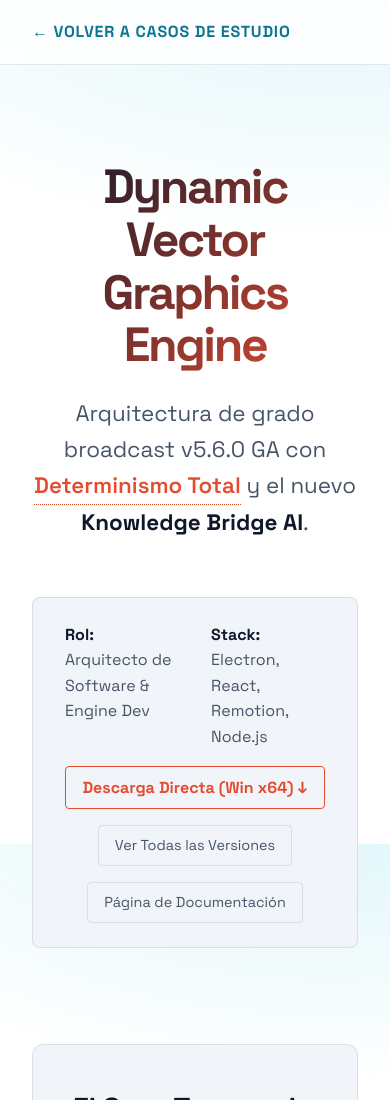
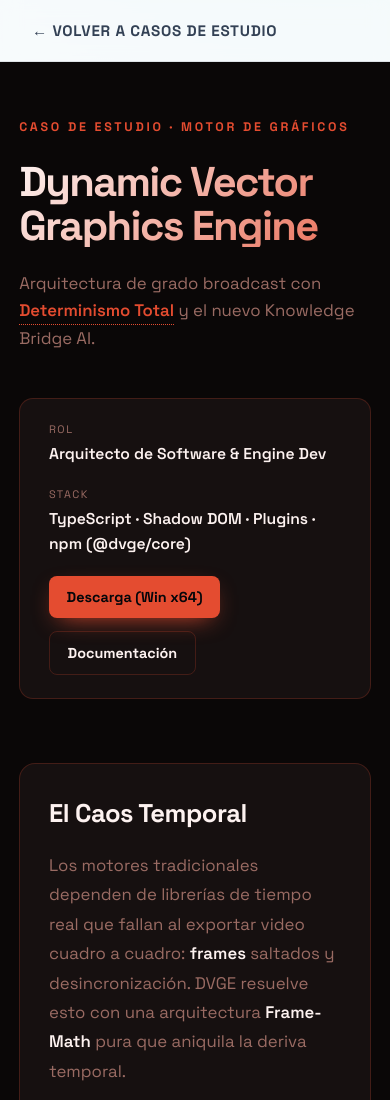
Before and after one commit to Mushi-Ayaka/Portafolio, a Next.js app: page /proyectos/dvge in a window 390 px wide. Shown: the top 1100 px of the page. Built offline with nearby package versions, Linux system fonts and the light colour scheme.

Commit message:
fix: commitear cambios sin persistir (6 Ver Mas, blogs, case-studies compartidos)

```diff
--- a/src/app/(case-studies)/layout.tsx
+++ b/src/app/(case-studies)/layout.tsx
@@ -24,13 +24,13 @@
           <nav style={{
             position: 'sticky',
             top: 0,
-           padding: '1.2rem 2rem',
-           background: 'rgba(255,255,255,0.85)',
+            padding: '1.1rem 2rem',
+            background: 'rgba(248,250,252,0.82)',
             backdropFilter: 'blur(10px)',
             zIndex: 1000,
             borderBottom: '1px solid rgba(15,23,42,0.10)'
           }}>
-            <Link href="/#proyectos" style={{ color: 'var(--accent-primary)', fontWeight: '700', fontSize: '1rem', letterSpacing: '0.05em' }}>
+             <Link href="/#proyectos" style={{ color: '#334155', fontWeight: '700', fontSize: '0.95rem', letterSpacing: '0.05em' }}>
               &larr; VOLVER A CASOS DE ESTUDIO
             </Link>
          </nav>
--- a/src/app/(case-studies)/proyectos/dvge/dvge.module.css
+++ /dev/null
@@ -1,221 +0,0 @@
-.article {
-  max-width: 1000px;
-  margin: 0 auto;
-  padding: 4rem 2rem 8rem 2rem;
-  display: flex;
-  flex-direction: column;
-  gap: 6rem;
-  color: var(--text-main);
-  animation: fadeIn 1s ease-out;
-}
-
-.hero {
-  display: flex;
-  flex-direction: column;
-  gap: 1.5rem;
-  align-items: center;
-  text-align: center;
-  margin-top: 2rem;
-}
-
-.title {
-  font-size: 4.5rem;
-  font-weight: 800;
-  letter-spacing: -0.05em;
-  background: linear-gradient(135deg, var(--text-main) 0%, #E44C30 100%);
-  -webkit-background-clip: text;
-  -webkit-text-fill-color: transparent;
-  line-height: 1.1;
-}
-
-.subtitle {
-  font-size: 1.4rem;
-  color: var(--text-muted);
-  max-width: 700px;
-}
-
-.subtitle strong {
-  color: var(--text-main);
-}
-
-.metaData {
-  display: flex;
-  flex-direction: column;
-  gap: 1.5rem;
-  margin-top: 2rem;
-  background: var(--bg-sidebar);
-  padding: 1.5rem 2rem;
-  border-radius: 8px;
-  border: 1px solid var(--border-subtle);
-  align-items: center;
-}
-
-.metaInfo {
-  display: flex;
-  gap: 2rem;
-}
-.metaInfo span { color: var(--text-muted); }
-.metaInfo strong { color: var(--text-main); margin-right: 0.5rem; }
-
-.buttonGroup {
-  display: flex;
-  gap: 1rem;
-  flex-wrap: wrap;
-  justify-content: center;
-  width: 100%;
-}
-
-.secondaryLink {
-  color: var(--text-muted);
-  text-decoration: none;
-  font-size: 0.9rem;
-  padding: 0.5rem 1rem;
-  border: 1px solid var(--border-subtle);
-  border-radius: 4px;
-  transition: all 0.2s ease;
-  display: flex;
-  align-items: center;
-}
-
-.secondaryLink:hover {
-  border-color: var(--accent-primary);
-  color: var(--accent-primary);
-  background: rgba(228, 76, 48, 0.05);
-}
-
-.gridSection {
-  display: grid;
-  grid-template-columns: repeat(auto-fit, minmax(300px, 1fr));
-  gap: 2rem;
-}
-
-.card {
-  padding: 2.5rem;
-  background-color: var(--bg-sidebar);
-  border: 1px solid var(--border-subtle);
-  border-radius: 12px;
-}
-.card p, .cardHighlight p {
-  font-size: 1.1rem;
-  line-height: 1.8;
-  color: var(--text-muted);
-}
-.card p em, .cardHighlight p em {
-  color: var(--text-main);
-  font-style: normal;
-}
-
-.cardHighlight {
-  padding: 2.5rem;
-  background-color: rgba(228, 76, 48, 0.1);
-  border: 1px solid #E44C30;
-  border-radius: 12px;
-  box-shadow: 0 4px 30px rgba(0,0,0,0.5);
-}
-
-.cardTitle {
-  font-size: 1.8rem;
-  margin-bottom: 1.5rem;
-  color: var(--text-main);
-  font-weight: 800;
-  letter-spacing: -0.02em;
-}
-.cardHighlight .cardTitle {
-  color: #E44C30;
-}
-
-.mediaContainer {
-  width: 100%;
-}
-
-.demoVideo {
-  width: 100%;
-  aspect-ratio: 16/9;
-  object-fit: cover;
-  border-radius: 12px;
-  border: 1px solid var(--border-subtle);
-  box-shadow: 0 8px 30px rgba(0,0,0,0.5);
-  display: block;
-}
-
-.engineeringSection {
-  padding-left: 2rem;
-  border-left: 4px solid #E44C30;
-}
-.engineeringSection h2 {
-  font-size: 2.5rem;
-  margin-bottom: 1.5rem;
-  letter-spacing: -0.04em;
-}
-.engineeringSection p {
-  font-size: 1.15rem;
-  color: var(--text-muted);
-  line-height: 1.8;
-}
-
-@keyframes fadeIn {
-  from { opacity: 0; transform: translateY(10px); }
-  to { opacity: 1; transform: translateY(0); }
-}
-
-@media (max-width: 768px) {
-  .title { font-size: 3rem; }
-  .metaData { flex-direction: column; gap: 1rem; text-align: left; }
-}
-
-/* TOOLTIP NATIVO CSS */
-.tooltip {
-  position: relative;
-  display: inline-block;
-  cursor: help;
-  border-bottom: 1px dotted #E44C30;
-  color: #E44C30;
-  font-weight: 600;
-  transition: color 0.2s;
-}
-
-.tooltip::before {
-  content: attr(data-tooltip);
-  position: absolute;
-  bottom: 100%;
-  left: 50%;
-  transform: translateX(-50%) translateY(10px);
-  background-color: var(--bg-card);
-  color: var(--text-main);
-  padding: 0.6rem 1rem;
-  border-radius: 6px;
-  border: 1px solid var(--border-subtle);
-  font-size: 0.85rem;
-  white-space: nowrap;
-  opacity: 0;
-  visibility: hidden;
-  transition: all 0.2s ease-out;
-  z-index: 100;
-  box-shadow: 0 4px 15px rgba(0,0,0,0.5);
-  pointer-events: none;
-}
-
-.tooltip:hover::before {
-  opacity: 1;
-  visibility: visible;
-  transform: translateX(-50%) translateY(-10px);
-}
-
-.demoLink {
-  color: #E44C30;
-  text-decoration: none;
-  font-weight: 700;
-  display: flex;
-  align-items: center;
-  gap: 0.5rem;
-  transition: all 0.2s ease;
-  padding: 0.5rem 1rem;
-  border: 1px solid #E44C30;
-  border-radius: 4px;
-}
-
-.demoLink:hover {
-  background-color: #E44C30;
-  color: #000;
-  transform: translateX(5px);
-}
--- a/src/app/(case-studies)/proyectos/dvge/page.tsx
+++ b/src/app/(case-studies)/proyectos/dvge/page.tsx
@@ -1,84 +1,86 @@
-import styles from './dvge.module.css';
+import { CaseStudy, CaseTooltip, type Brand } from "@/components/CaseStudy";
+
+const brand: Brand = {
+  bg: "#0a0707",
+  surface: "#161010",
+  primary: "#e44c30",
+  accent: "#ff6b4a",
+  text: "#fdf2f0",
+  muted: "#9a6b63",
+  border: "rgba(228,76,48,0.22)",
+};
 
 export default function DVGEPage() {
   return (
-    <article className={styles.article}>
-
-      {/* 1. HERO Y CONTEXTO VITAL */}
-      <header className={styles.hero}>
-        <h1 className={styles.title}>Dynamic Vector Graphics Engine</h1>
-        <p className={styles.subtitle}>Arquitectura de grado broadcast v5.6.0 GA con <strong><span className={styles.tooltip} data-tooltip="Consistencia idéntica de cuadros en cada renderizado.">Determinismo Total</span></strong> y el nuevo <strong>Knowledge Bridge AI</strong>.</p>
-
-        <div className={styles.metaData}>
-          <div className={styles.metaInfo}>
-            <span><strong>Rol:</strong> Arquitecto de Software & Engine Dev</span>
-            <span><strong>Stack:</strong> Electron, React, Remotion, Node.js</span>
-          </div>
-
-          <div className={styles.buttonGroup}>
-            <a
-              href="https://github.com/Mushi-Ayaka/Dynamic-Vector-Graphics-Engine--DVGE-/releases/download/v5.8.0/DVGE-Setup-5.8.0.exe"
-              target="_blank"
-              rel="noopener"
-              className={styles.demoLink}
-            >
-              Descarga Directa (Win x64) ↓
-            </a>
-            <a
-              href="https://github.com/Mushi-Ayaka/Dynamic-Vector-Graphics-Engine--DVGE-/releases"
-              target="_blank"
-              rel="noopener"
-              className={styles.secondaryLink}
-            >
-              Ver Todas las Versiones
-            </a>
-            <a
-              href="https://mushi-ayaka.github.io/DVGE-Docs/"
-              target="_blank"
-              rel="noopener"
-              className={styles.secondaryLink}
-            >
-              Página de Documentación
-            </a>
-          </div>
-        </div>
-      </header>
-
-      {/* 2. EXPLICACIÓN INMERSIVA (Problema vs Solución) */}
-      <section className={styles.gridSection}>
-        <div className={styles.card}>
-          <h2 className={styles.cardTitle}>El Caos Temporal</h2>
-          <p>
-            Los motores de gráficos tradicionales dependen de librerías de tiempo real que fallan al exportar video cuadro a cuadro. El resultado: <em>frames</em> saltados y desincronización. DVGE resuelve esto mediante una arquitectura <strong>Frame-Math</strong> pura que aniquila la deriva temporal.
-          </p>
-        </div>
-        <div className={styles.cardHighlight}>
-          <h2 className={styles.cardTitle}>Knowledge Bridge AI</h2>
-          <p>
-            La v5.5 introduce la inyección de contexto nativa. Al arrastrar el PDF de reglas generado por el motor directamente a una IA, el asistente comprende instantáneamente las restricciones del Shadow DOM y el Sandbox, permitiendo generar código funcional al primer intento.
-          </p>
-        </div>
-      </section>
-
-      <section className={styles.mediaContainer}>
-        <video
-          className={styles.demoVideo}
-          src="/media/demoDVGE.mp4"
-          autoPlay
-          muted
-          loop
-          playsInline
-        />
-      </section>
-
-      {/* 4. CIERRE ARQUITECTONICO I/O & RENDIMIENTO */}
-      <section className={styles.engineeringSection}>
-        <h2>Persistencia y Estabilidad (v5.6.0 GA)</h2>
-        <p>
-          Para evitar la corrupción de proyectos, el motor utiliza un subsistema de <strong>I/O Atómico Asíncrono</strong>. En la versión 5.6.0, se introduce la <strong>Gestión Integral de Proyectos</strong>: renombrado y eliminación atómica desde la Galería, Control de Integridad de Plugins que bloquea proyectos con dependencias faltantes, y Auto-Fetch de Chromium y FFmpeg que elimina cualquier dependencia del entorno del usuario.
-        </p>
-      </section>
-
-    </article>
+    <CaseStudy
+      brand={brand}
+      eyebrow="Caso de Estudio · Motor de Gráficos"
+      title="Dynamic Vector Graphics Engine"
+      subtitle={
+        <>
+          Arquitectura de grado broadcast con{" "}
+          <strong>
+            <CaseTooltip
+              term="Determinismo Total"
+              definition="Consistencia idéntica de cuadros en cada renderizado."
+            />
+          </strong>{" "}
+          y el nuevo Knowledge Bridge AI.
+        </>
+      }
+      role="Arquitecto de Software & Engine Dev"
+      stack="TypeScript · Shadow DOM · Plugins · npm (@dvge/core)"
+      links={[
+        {
+          label: "Descarga (Win x64)",
+          href: "https://github.com/Mushi-Ayaka/Dynamic-Vector-Graphics-Engine--DVGE-/releases/download/v5.8.0/DVGE-Setup-5.8.0.exe",
+          primary: true,
+        },
+        {
+          label: "Documentación",
+          href: "https://mushi-ayaka.github.io/DVGE-Docs/",
+        },
+      ]}
+      problem={{
+        title: "El Caos Temporal",
+        body: (
+          <>
+            Los motores tradicionales dependen de librerías de tiempo real que
+            fallan al exportar video cuadro a cuadro: <em>frames</em> saltados y
+            desincronización. DVGE resuelve esto con una arquitectura{" "}
+            <em>Frame-Math</em> pura que aniquila la deriva temporal.
+          </>
+        ),
+      }}
+      solution={{
+        title: "Knowledge Bridge AI",
+        body: (
+          <>
+            La v5.5 introduce inyección de contexto nativa. Al arrastrar el PDF
+            de reglas del motor a una IA, el asistente comprende al instante las
+            restricciones del Shadow DOM y el Sandbox, generando código
+            funcional al primer intento.
+          </>
+        ),
+      }}
+      video="/media/demoDVGE.mp4"
+      gallery={[
+        { caption: "Editor de escenas en vivo" },
+        { caption: "Plugin Sandbox" },
+      ]}
+      engineering={{
+        title: "Persistencia y Estabilidad (v5.6.0 GA)",
+        body: (
+          <>
+            Subsistema de <em>I/O Atómico Asíncrono</em> para evitar corrupción
+            de proyectos. Gestión Integral de Proyectos: renombrado y
+            eliminación atómica desde la Galería, Control de Integridad de
+            Plugins que bloquea dependencias faltantes, y Auto-Fetch de
+            Chromium y FFmpeg que elimina cualquier dependencia del entorno del
+            usuario.
+          </>
+        ),
+      }}
+    />
   );
 }
--- a/src/app/(case-studies)/proyectos/twitter-clone/twitter.module.css
+++ /dev/null
@@ -1,189 +0,0 @@
-.article {
-  max-width: 1000px;
-  margin: 0 auto;
-  padding: 4rem 2rem 8rem 2rem;
-  display: flex;
-  flex-direction: column;
-  gap: 6rem;
-  color: var(--text-main);
-  animation: fadeIn 1s ease-out;
-}
-
-.hero {
-  display: flex;
-  flex-direction: column;
-  gap: 1.5rem;
-  align-items: center;
-  text-align: center;
-  margin-top: 2rem;
-}
-
-.title {
-  font-size: 4.5rem;
-  font-weight: 800;
-  letter-spacing: -0.05em;
-  background: linear-gradient(135deg, var(--text-main) 0%, var(--accent-primary) 100%);
-  -webkit-background-clip: text;
-  -webkit-text-fill-color: transparent;
-  line-height: 1.1;
-}
-
-.subtitle {
-  font-size: 1.4rem;
-  color: var(--text-muted);
-  max-width: 700px;
-}
-
-.subtitle strong {
-  color: var(--text-main);
-}
-
-.metaData {
-  display: flex;
-  gap: 2rem;
-  margin-top: 2rem;
-  background: var(--bg-sidebar);
-  padding: 1rem 2rem;
-  border-radius: 8px;
-  border: 1px solid var(--border-subtle);
-}
-.metaData span { color: var(--text-muted); }
-.metaData strong { color: var(--text-main); margin-right: 0.5rem; }
-
-.gridSection {
-  display: grid;
-  grid-template-columns: repeat(auto-fit, minmax(300px, 1fr));
-  gap: 2rem;
-}
-
-.card {
-  padding: 2.5rem;
-  background-color: var(--bg-sidebar);
-  border: 1px solid var(--border-subtle);
-  border-radius: 12px;
-}
-.card p, .cardHighlight p {
-  font-size: 1.1rem;
-  line-height: 1.8;
-  color: var(--text-muted);
-}
-.card p em, .cardHighlight p em {
-  color: var(--text-main);
-  font-style: normal;
-}
-
-.cardHighlight {
-  padding: 2.5rem;
-  background-color: var(--accent-glow);
-  border: 1px solid var(--accent-primary);
-  border-radius: 12px;
-  box-shadow: 0 4px 30px rgba(0,0,0,0.5);
-}
-
-.cardTitle {
-  font-size: 1.8rem;
-  margin-bottom: 1.5rem;
-  color: var(--text-main);
-  font-weight: 800;
-  letter-spacing: -0.02em;
-}
-.cardHighlight .cardTitle {
-  color: var(--accent-primary);
-}
-
-.mediaContainer {
-  width: 100%;
-}
-
-.demoVideo {
-  width: 100%;
-  aspect-ratio: 16/9;
-  object-fit: cover;
-  border-radius: 12px;
-  border: 1px solid var(--border-subtle);
-  box-shadow: 0 8px 30px rgba(0,0,0,0.5);
-  display: block;
-}
-
-.engineeringSection {
-  padding-left: 2rem;
-  border-left: 4px solid var(--accent-primary);
-}
-.engineeringSection h2 {
-  font-size: 2.5rem;
-  margin-bottom: 1.5rem;
-  letter-spacing: -0.04em;
-}
-.engineeringSection p {
-  font-size: 1.15rem;
-  color: var(--text-muted);
-  line-height: 1.8;
-}
-
-@keyframes fadeIn {
-  from { opacity: 0; transform: translateY(10px); }
-  to { opacity: 1; transform: translateY(0); }
-}
-
-@media (max-width: 768px) {
-  .title { font-size: 3rem; }
-  .metaData { flex-direction: column; gap: 1rem; text-align: left; }
-}
-
-/* TOOLTIP NATIVO CSS */
-.tooltip {
-  position: relative;
-  display: inline-block;
-  cursor: help;
-  border-bottom: 1px dotted var(--accent-primary);
-  color: var(--accent-primary);
-  font-weight: 600;
-  transition: color 0.2s;
-}
-
-.tooltip::before {
-  content: attr(data-tooltip);
-  position: absolute;
-  bottom: 100%;
-  left: 50%;
-  transform: translateX(-50%) translateY(10px);
-  background-color: var(--bg-card);
-  color: var(--text-main);
-  padding: 0.6rem 1rem;
-  border-radius: 6px;
-  border: 1px solid var(--border-subtle);
-  font-size: 0.85rem;
-  white-space: nowrap;
-  opacity: 0;
-  visibility: hidden;
-  transition: all 0.2s ease-out;
-  z-index: 100;
-  box-shadow: 0 4px 15px rgba(0,0,0,0.5);
-  pointer-events: none;
-}
-
-.tooltip:hover::before {
-  opacity: 1;
-  visibility: visible;
-  transform: translateX(-50%) translateY(-10px);
-}
-
-.demoLink {
-  color: var(--accent-primary);
-  text-decoration: none;
-  font-weight: 700;
-  display: flex;
-  align-items: center;
-  gap: 0.5rem;
-  transition: all 0.2s ease;
-  margin-left: auto;
-  padding: 0.5rem 1rem;
-  border: 1px solid var(--accent-primary);
-  border-radius: 4px;
-}
-
-.demoLink:hover {
-  background-color: var(--accent-primary);
-  color: #000;
-  transform: translateX(5px);
-}
--- a/src/components/Carousel.module.css
+++ b/src/components/Carousel.module.css
@@ -70,9 +70,4 @@
   .btn:last-of-type {
     right: 0.2rem;
   }
-  .viewport {
-    align-items: flex-start;
-    scroll-snap-type: x proximity;
-    -webkit-overflow-scrolling: touch;
-  }
 }
--- a/src/data/portfolio.ts
+++ b/src/data/portfolio.ts
@@ -65,6 +65,7 @@
     role: "Full-Stack / Desktop",
     architecture:
       "App de broadcast multi-proceso en Electron (main/renderer) con React + TypeScript y motor de composición basado en Remotion para gráficos en vivo.",
+    detailHref: "/proyectos/ember-motion-studio",
     links: [{ label: "Landing", href: "https://ember-motion-studio-landing.vercel.app/es/" }],
   },
   {
@@ -93,6 +94,7 @@
     role: "C++ / Compiladores",
     architecture:
       "Pipeline de compilación multi-nivel con 4 dialectos por dominio (GTE → PTR → CTP → TB) y lowering progresivo hasta formato comprimido lossless. 100% C++17, sin dependencias de runtime.",
+    detailHref: "/proyectos/mlir-campo-tensorial",
     links: [
       { label: "Código", href: "https://github.com/Mushi-Ayaka/MLIR-CampoTensorial" },
     ],
@@ -106,6 +108,7 @@
     role: "C++ / Lenguajes",
     architecture:
       "Lenguaje con compilador propio (lexer, parser, AST, resolver, emisor RIH en JSON, evaluador SDF) y backend de render por ray marching. Escenas 3D/4D por SDF sin mallas, puramente algebraico.",
+    detailHref: "/proyectos/lenguaje-hermetico",
     links: [
       { label: "Código", href: "https://github.com/Mushi-Ayaka/lenguaje-hermetico" },
     ],
@@ -119,10 +122,9 @@
     role: "C++ / Graphics",
     architecture:
       "Arquitectura de 5 capas (Visor Win32, Scene con BVH, Render por ray marching en CPU, RHI con DirectX 11 compute shader, OS). Carga escenas RIH (JSON) y renderiza SDF en tiempo real.",
+    detailHref: "/proyectos/motor-grafico",
     links: [
       { label: "Código", href: "https://github.com/Mushi-Ayaka/motor-grafico" },
     ],
   },
 ];
-
-export const blogs: Item[] = [];
```
Also changed, not shown: src/app/(case-studies)/proyectos/twitter-clone/page.tsx (+84 -60 lines). Lines whose indentation alone changed are shown as unchanged.
